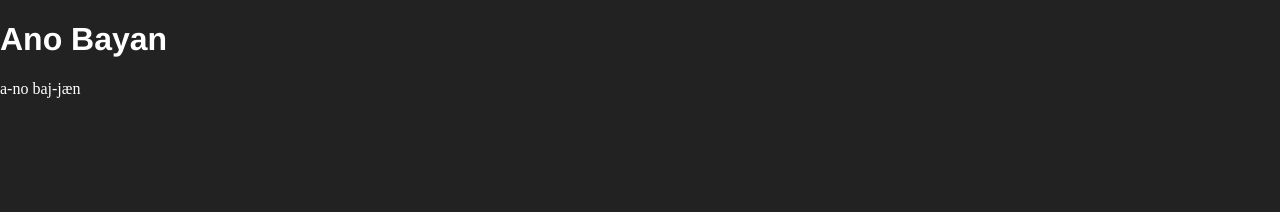
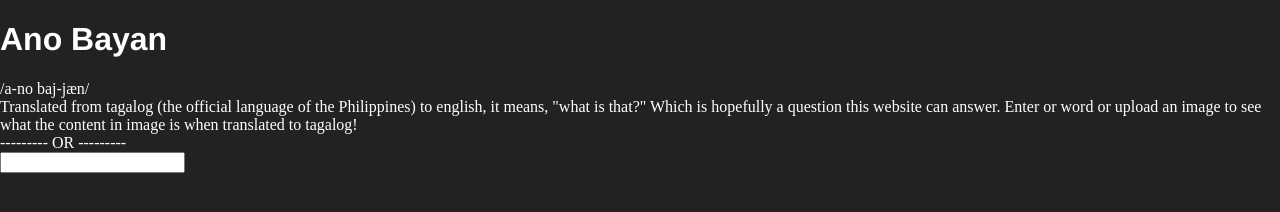
Before and after one commit to RenDavidDimen/ano-bayan, a website: page app/pug/index.pug in a window 1280 px wide. Drawn offline with nearby package versions, Linux system fonts and the light colour scheme; files that its build step writes are made by us from their sources.

Commit message:
restructure html file and add content :art:

```diff
--- a/app/pug/index.pug
+++ b/app/pug/index.pug
@@ -14,8 +14,21 @@ html
 
         title Ano Bayan!
     body
-        h1.title Ano Bayan
-        div a-no baj-j&aelig;n
+        .banner
+            h1.title Ano Bayan
+        .initial-content
+            .page-summary
+                .phonetic /a-no baj-j&aelig;n/
+                | Translated from tagalog (the official language of the Philippines) to english,
+                | it means, "what is that?" Which is hopefully a question
+                | this website can answer. Enter or word or upload an image to see what the content in image
+                | is when translated to tagalog!
+            form
+                .image-search
+                .or-statement
+                    | --------- OR ---------
+                .text-search
+                    input(type="text")
 
         //build:js js/main.min.js
         script(src="js/custom.js")
```
